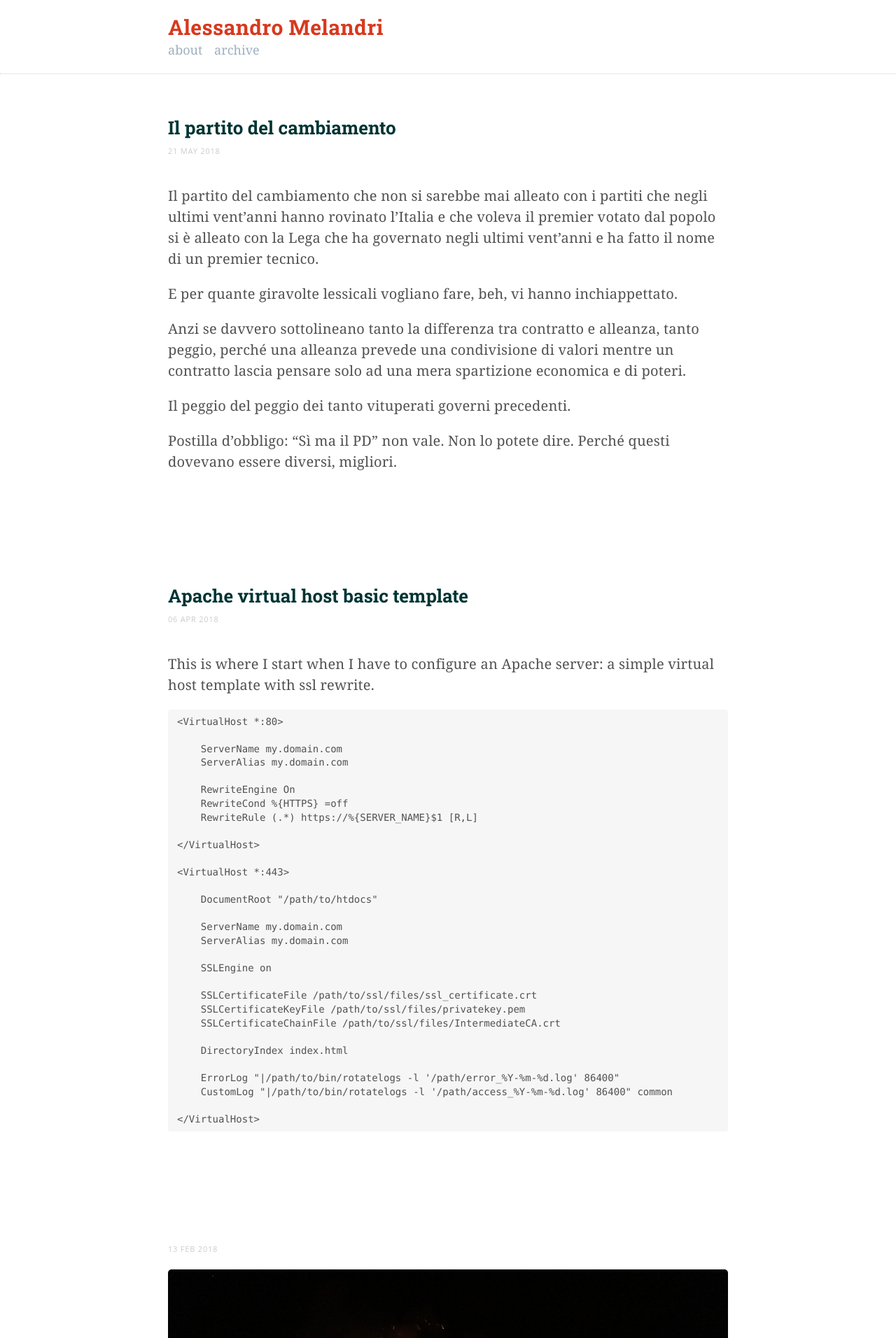
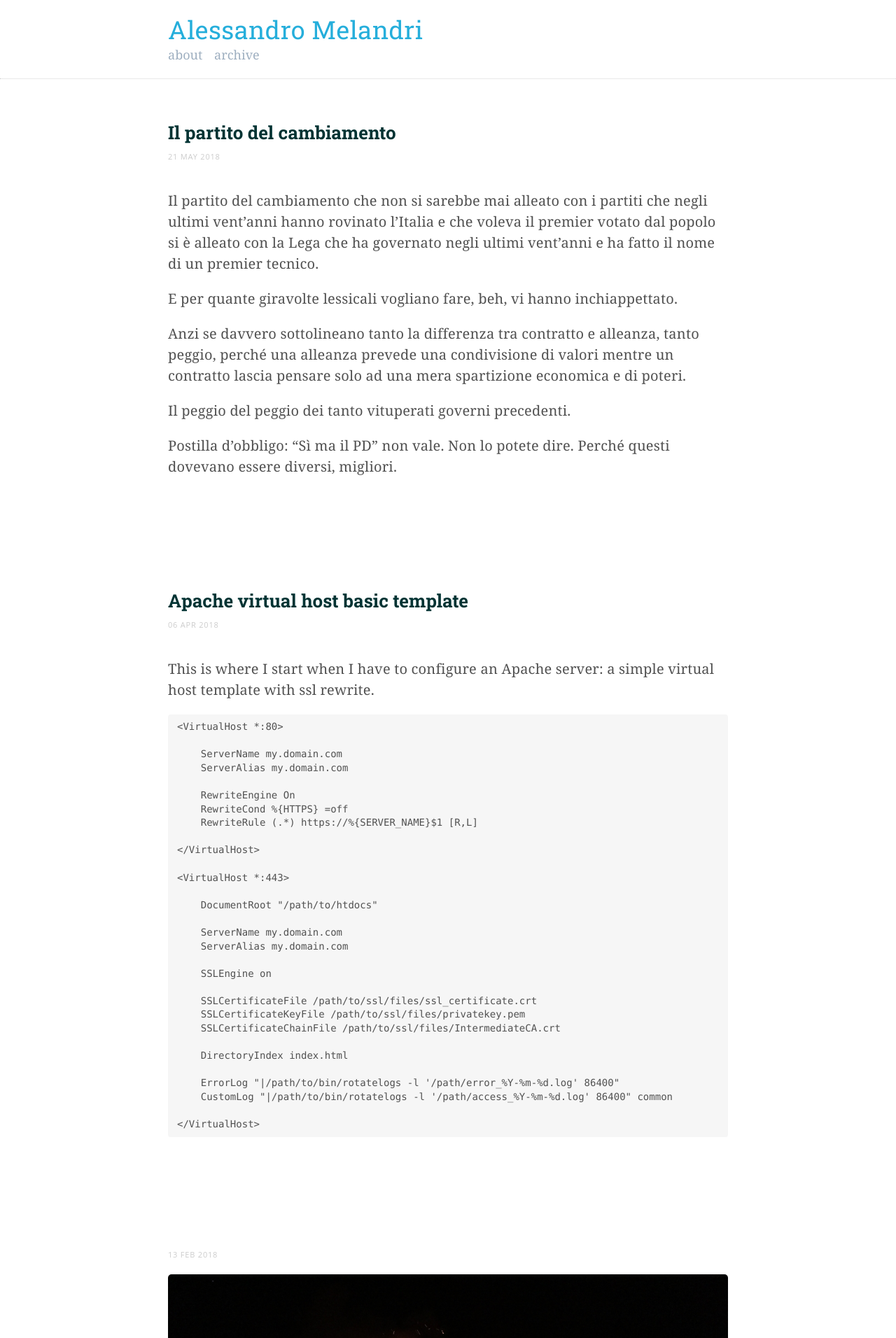
Before and after one commit to amelandri/amelandri.github.io, a Jekyll site: the page built from index.html, in a window 1280 px wide. Shown: the top 1912 px of the page at 70% size. Built offline with Jekyll 4.4.1, drawn with Linux system fonts in a browser that asks for light colours; nearby versions of some CDN libraries; the list of posts is cut into pages by our own code; comment, search, counter and statistics services are not loaded.

Commit message:
Changed main header style

```diff
--- a/public/css/lanyon.css
+++ b/public/css/lanyon.css
@@ -102,13 +102,13 @@ h1, h2, h3, h4, h5, h6 {
   margin-top: 0;
   margin-bottom: 0;
   color: #505050;
-  font-size: 1.5rem;
+  font-size: 1.8rem;
   font-family: 'Roboto Slab', serif;
-  font-weight: bold;
+  font-weight: normal;
   letter-spacing: 0.02rem;
 }
 .masthead-title a{
-  color: #d8381e;
+  color: #25aedb;
 }
 
 .masthead-title a:hover{
```
